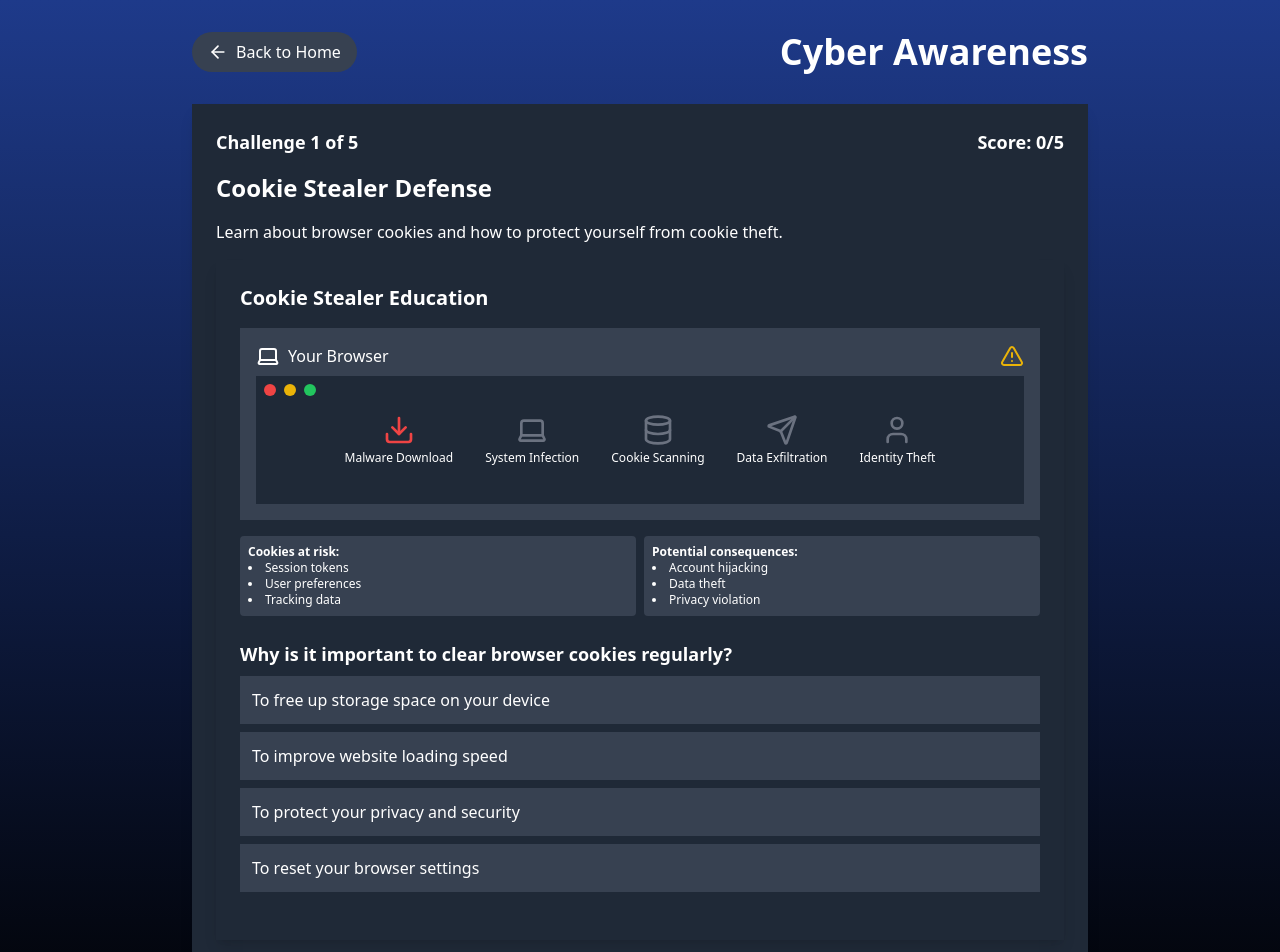
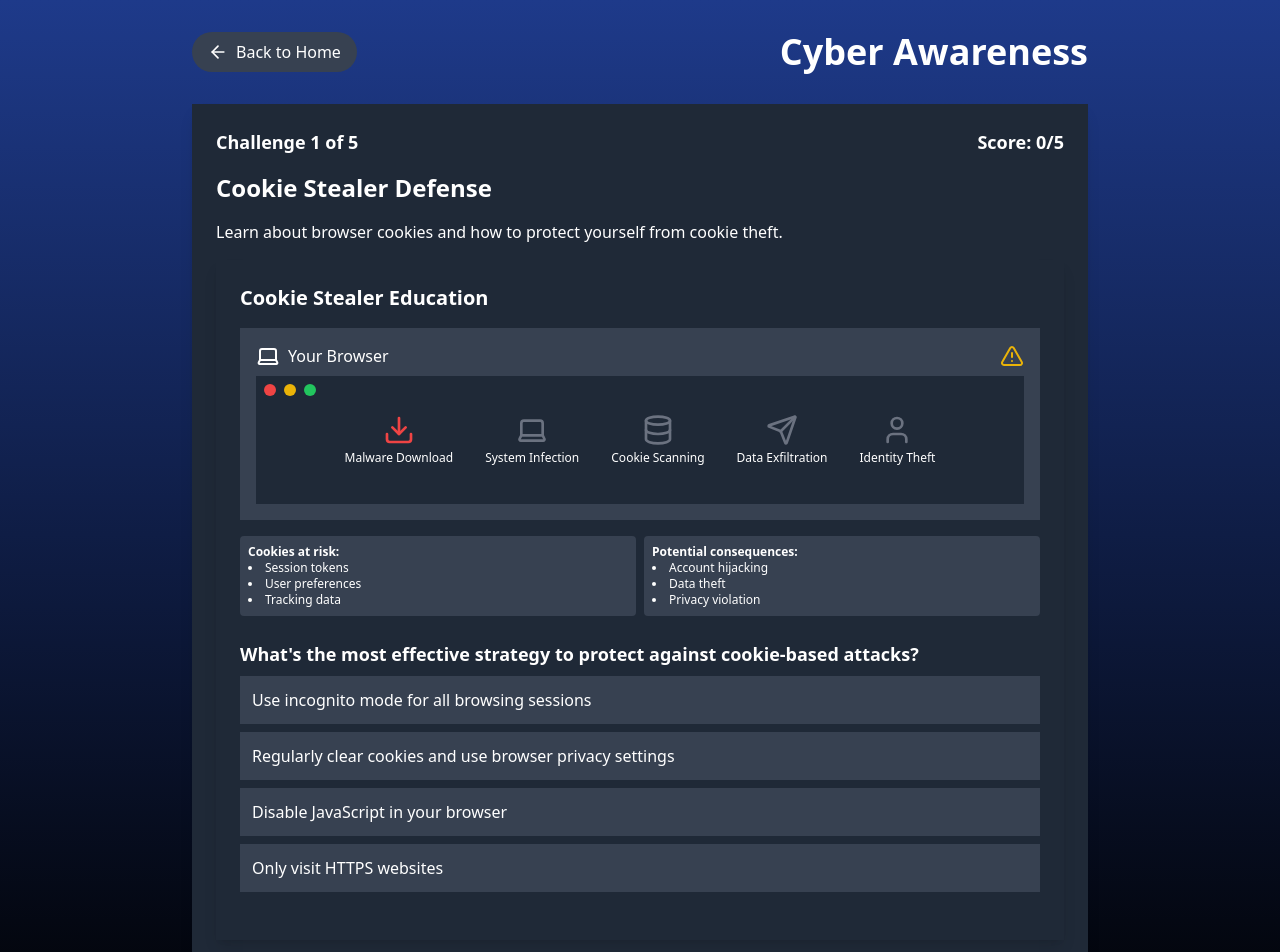
Before and after one commit to AXRoux/G1, a Next.js app: page /ai-grid-guardian in a window 1280 px wide. Shown: the top 952 px of the page. Built offline with nearby package versions, Linux system fonts and the light colour scheme.

Commit message:
Edited the AI Grid Guardian game.

```diff
--- a/components/components-ai-grid-guardian.tsx
+++ b/components/components-ai-grid-guardian.tsx
@@ -19,15 +19,15 @@ const CookieStealerChallenge = ({ onCorrectAnswer }: { onCorrectAnswer: () => vo
   const [showExplanation, setShowExplanation] = useState(false)
   const [currentStep, setCurrentStep] = useState(0)
 
-  const question = "Why is it important to clear browser cookies regularly?"
+  const question = "What's the most effective strategy to protect against cookie-based attacks?"
   const options = [
-    "To free up storage space on your device",
-    "To improve website loading speed",
-    "To protect your privacy and security",
-    "To reset your browser settings"
+    "Use incognito mode for all browsing sessions",
+    "Regularly clear cookies and use browser privacy settings",
+    "Disable JavaScript in your browser",
+    "Only visit HTTPS websites"
   ]
-  const correctAnswer = 2
-  const explanation = "Regularly clearing cookies is important for privacy and security. It helps prevent unauthorized access to your accounts, removes tracking data that websites have collected about your browsing habits, and reduces the risk of your personal information being compromised if your device is accessed by others or if a website you've logged into is hacked."
+  const correctAnswer = 1
+  const explanation = "Regularly clearing cookies and using browser privacy settings is the most effective strategy. This practice removes potentially compromised cookies, limiting the window of opportunity for attackers. It also allows you to customize which cookies to keep or delete. Browser privacy settings can help block third-party cookies and tracking. Incognito mode doesn't protect against all cookie-based attacks and is impractical for regular use. Disabling JavaScript would break many websites. HTTPS is important for security but doesn't directly address cookie vulnerabilities. Regular cookie clearing, combined with privacy settings, provides a balanced approach to security and usability."
 
   const infectionSteps = [
     { icon: Download, description: "Malware Download" },
```
